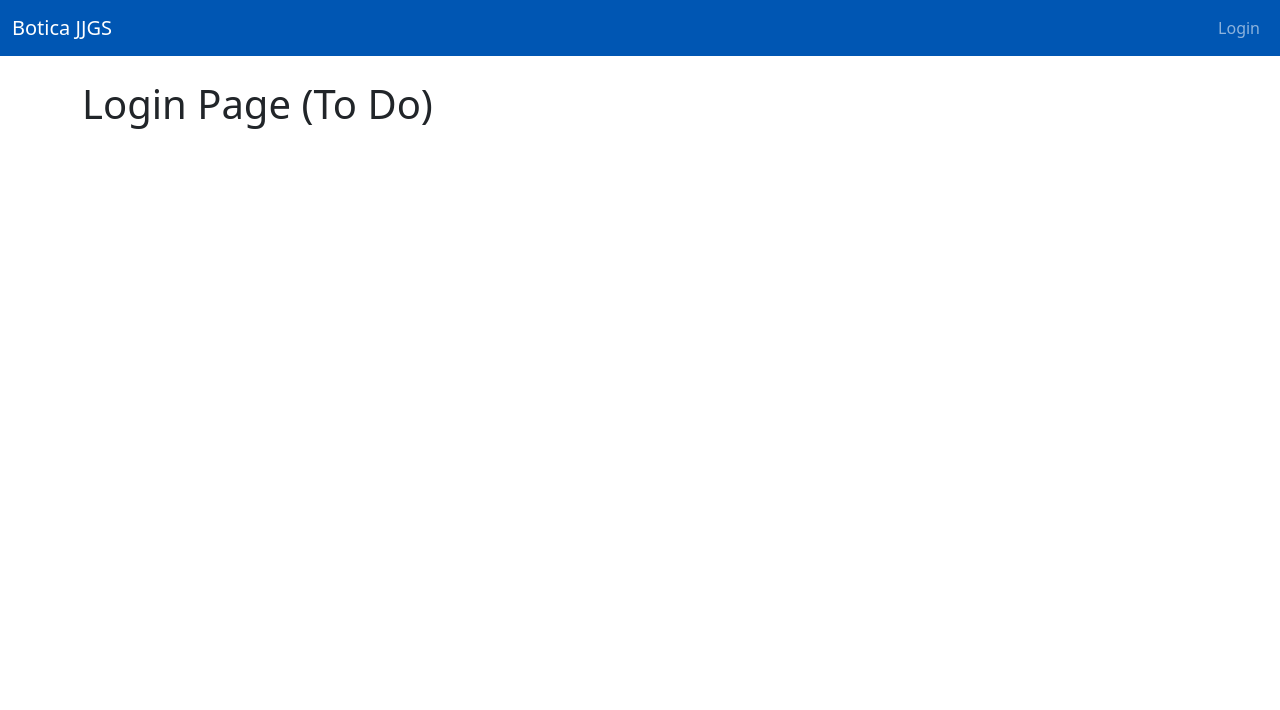
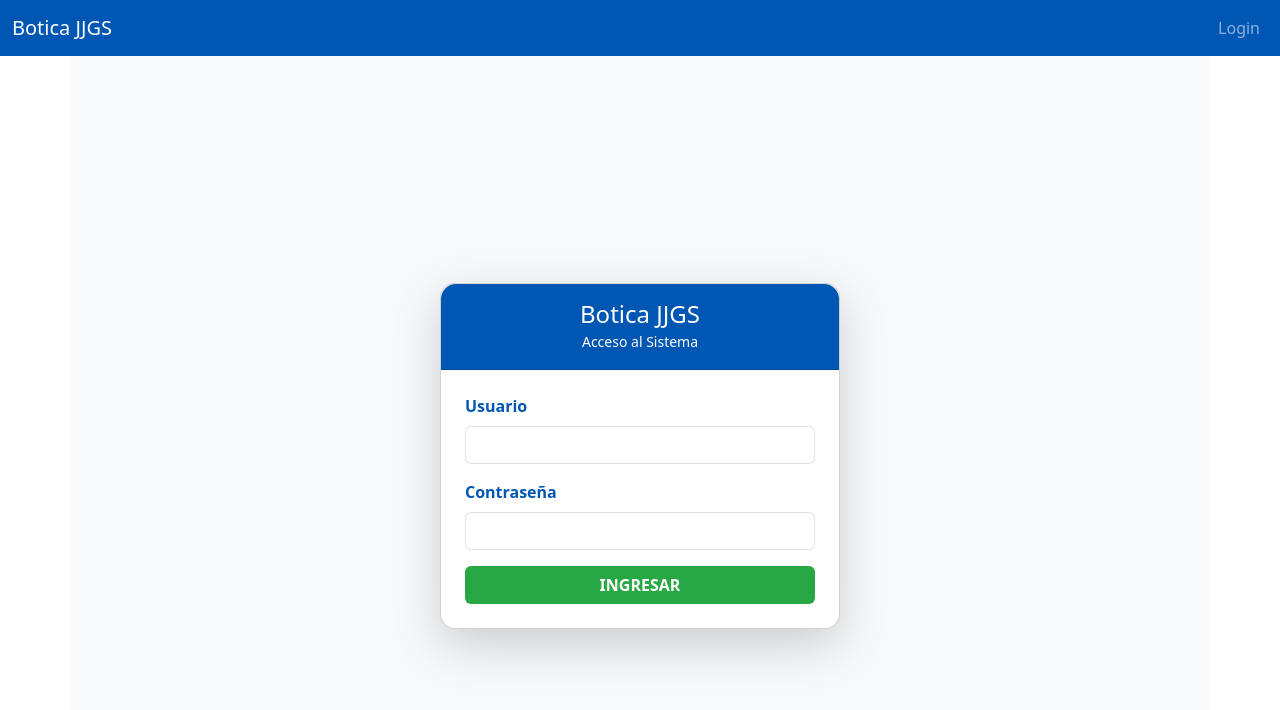
Before and after one commit to JhonatanSanchezIngSistemas/Botica-JJGS, a React (Create React App) app in the folder botica-frontend/: page /login in a window 1280 px wide. Shown: the top 710 px of the page. Built offline with nearby package versions, Linux system fonts and the light colour scheme.

Commit message:
feat(auth): Implementar Login JWT, CORS y diseño de acceso (closes #9)

```diff
--- a/botica-frontend/src/App.js
+++ b/botica-frontend/src/App.js
@@ -1,18 +1,22 @@
 import React from 'react';
 import { BrowserRouter as Router, Routes, Route } from 'react-router-dom';
 import Navbar from './components/Navbar';
+import LoginPage from './pages/LoginPage';
 import 'bootstrap/dist/css/bootstrap.min.css';
 
 function App() {
   return (
     <Router>
       <Navbar />
-      <div className="container mt-4">
-        <Routes>
-          <Route path="/" element={<h1>Bienvenido a Botica JJGS</h1>} />
-          <Route path="/login" element={<h1>Login Page (To Do)</h1>} />
-        </Routes>
-      </div>
+      <Routes>
+        <Route path="/" element={
+          <div className="container mt-5 text-center">
+            <h1 style={{ color: '#0056b3' }}>Bienvenido a Botica JJGS</h1>
+            <p className="lead">Sistema de Gestión Farmacéutica</p>
+          </div>
+        } />
+        <Route path="/login" element={<LoginPage />} />
+      </Routes>
     </Router>
   );
 }
--- /dev/null
+++ b/botica-frontend/src/pages/LoginPage.jsx
@@ -0,0 +1,60 @@
+import React, { useState } from 'react';
+import api from '../services/api';
+import Swal from 'sweetalert2';
+import { useNavigate } from 'react-router-dom';
+
+const LoginPage = () => {
+    const [username, setUsername] = useState('');
+    const [password, setPassword] = useState('');
+    const navigate = useNavigate();
+
+    const handleLogin = async (e) => {
+        e.preventDefault();
+        try {
+            const response = await api.post('/auth/login', { username, password });
+            localStorage.setItem('token', response.data.token);
+            localStorage.setItem('user', JSON.stringify(response.data.username));
+
+            Swal.fire({
+                icon: 'success',
+                title: '¡Bienvenido!',
+                timer: 1500,
+                showConfirmButton: false
+            });
+            navigate('/');
+        } catch (error) {
+            Swal.fire({
+                icon: 'error',
+                title: 'Error de Acceso',
+                text: 'Usuario o contraseña incorrectos',
+                confirmButtonColor: '#0056b3'
+            });
+        }
+    };
+
+    return (
+        <div className="container d-flex justify-content-center align-items-center vh-100" style={{backgroundColor: '#f8f9fa'}}>
+            <div className="card shadow-lg" style={{width: '400px', borderRadius: '15px'}}>
+                <div className="card-header text-white text-center py-3" style={{backgroundColor: '#0056b3', borderTopLeftRadius: '15px', borderTopRightRadius: '15px'}}>
+                    <h4 className="mb-0">Botica JJGS</h4>
+                    <small>Acceso al Sistema</small>
+                </div>
+                <div className="card-body p-4">
+                    <form onSubmit={handleLogin}>
+                        <div className="mb-3">
+                            <label className="form-label fw-bold" style={{color: '#0056b3'}}>Usuario</label>
+                            <input type="text" className="form-control" value={username} onChange={(e) => setUsername(e.target.value)} required />
+                        </div>
+                        <div className="mb-3">
+                            <label className="form-label fw-bold" style={{color: '#0056b3'}}>Contraseña</label>
+                            <input type="password" className="form-control" value={password} onChange={(e) => setPassword(e.target.value)} required />
+                        </div>
+                        <button type="submit" className="btn w-100 text-white fw-bold" style={{backgroundColor: '#28a745'}}>INGRESAR</button>
+                    </form>
+                </div>
+            </div>
+        </div>
+    );
+};
+
+export default LoginPage;
```
Also changed, not shown: 1 other file (tests, documents, lock files or other folders).
